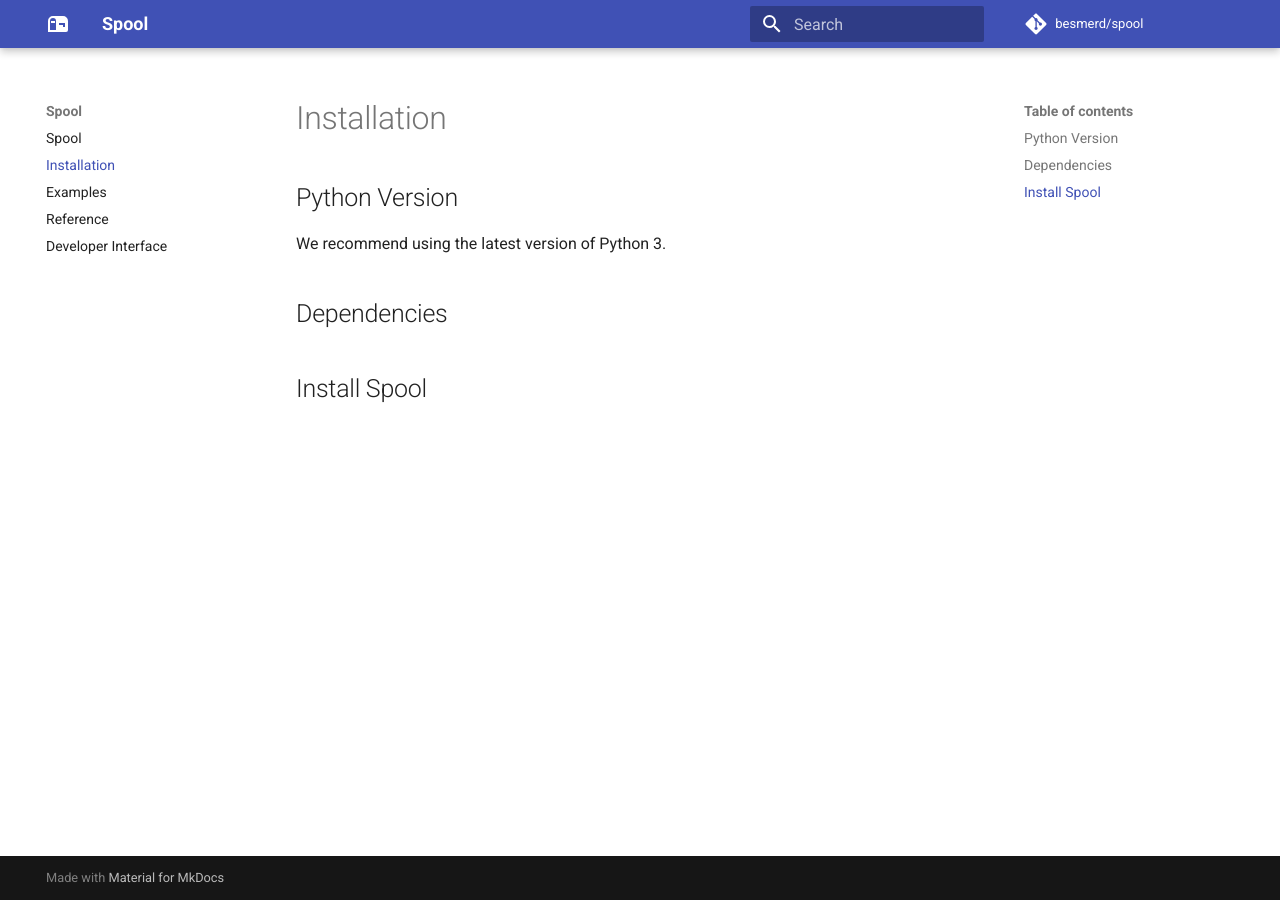
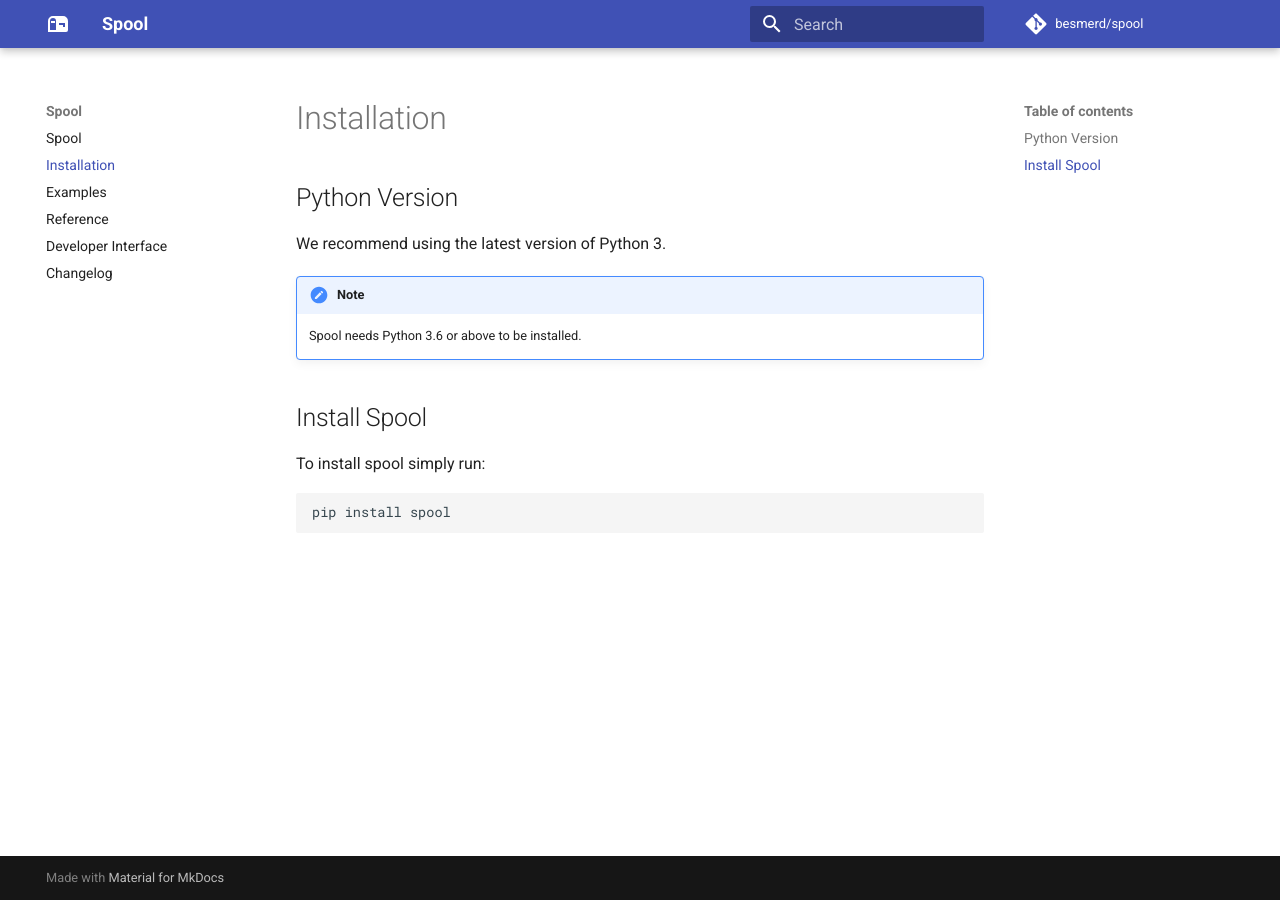
Before and after one commit to besmerd/spool, an MkDocs documentation site: the page built from docs/installation.md, in a window 1280 px wide. Built offline with MkDocs 1.6.1 and Material for MkDocs 9.7.7, drawn with Linux system fonts in a browser that asks for light colours; comment, search, counter and statistics services are not loaded.

Commit message:
Update documentation

````diff
--- a/docs/installation.md
+++ b/docs/installation.md
@@ -3,6 +3,13 @@
 ## Python Version
 We recommend using the latest version of Python 3.
 
-## Dependencies
+!!! note
+    Spool needs Python 3.6 or above to be installed.
 
 ## Install Spool
+
+To install spool simply run:
+
+```bash
+pip install spool
+```
--- a/mkdocs.yml
+++ b/mkdocs.yml
@@ -12,6 +12,7 @@ nav:
   - examples.md
   - reference.md
   - api.md
+  - changelog.md
 
 theme:
   name: material
````
Also changed, not shown: HISTORY.md (added, +14 -0 lines), docs/api.md (+1 -8 lines), docs/changelog.md (added, +1 -0 lines).
